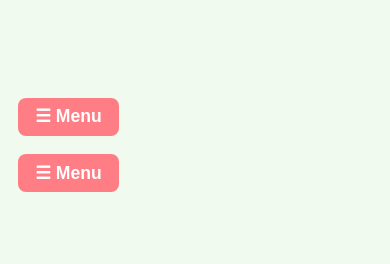
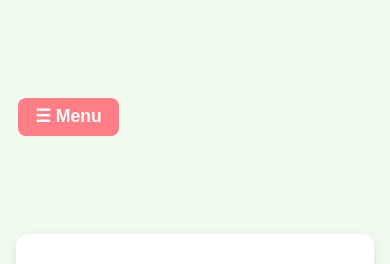
Before and after one commit to gzimlich43/Haven, a plain HTML site: page checkout.html in a window 390 px wide. Shown: the top 264 px of the page. Drawn offline with Linux system fonts and the light colour scheme.

Commit message:
fix button again

```diff
--- a/checkout.html
+++ b/checkout.html
@@ -4,7 +4,7 @@
   <meta charset="UTF-8">
   <meta name="viewport" content="width=device-width, initial-scale=1.0">
   <link rel="icon" type="image/png" href="favicon-32x32.png" />
-  <button class="menu-toggle" onclick="document.querySelector('.navbar').classList.toggle('show')">☰ Menu</button>
+
 
 
   <title>Subscribe to With Haven</title>
@@ -47,8 +47,8 @@
 <body>
 
 
-  <button class="menu-toggle" onclick="document.querySelector('.navbar').classList.toggle('show')">☰ Menu</button>
 
+<button class="menu-toggle" onclick="document.querySelector('.navbar').classList.toggle('show')">☰ Menu</button>
   <nav class="navbar">
     <a href="index.html">Home</a>
     <a href="Founder Story.html">Founder's Note</a>
```
